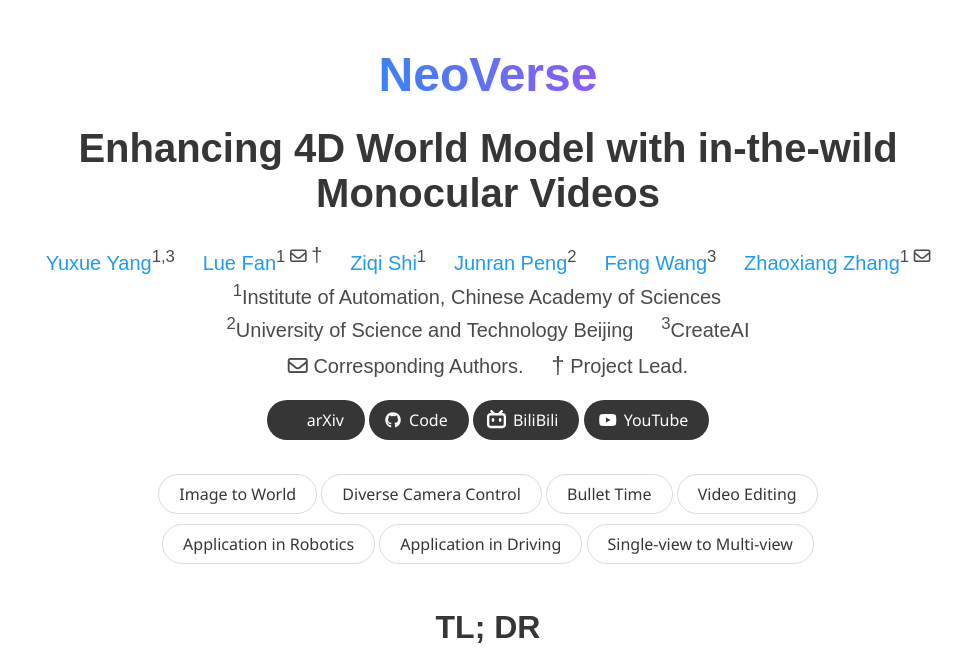
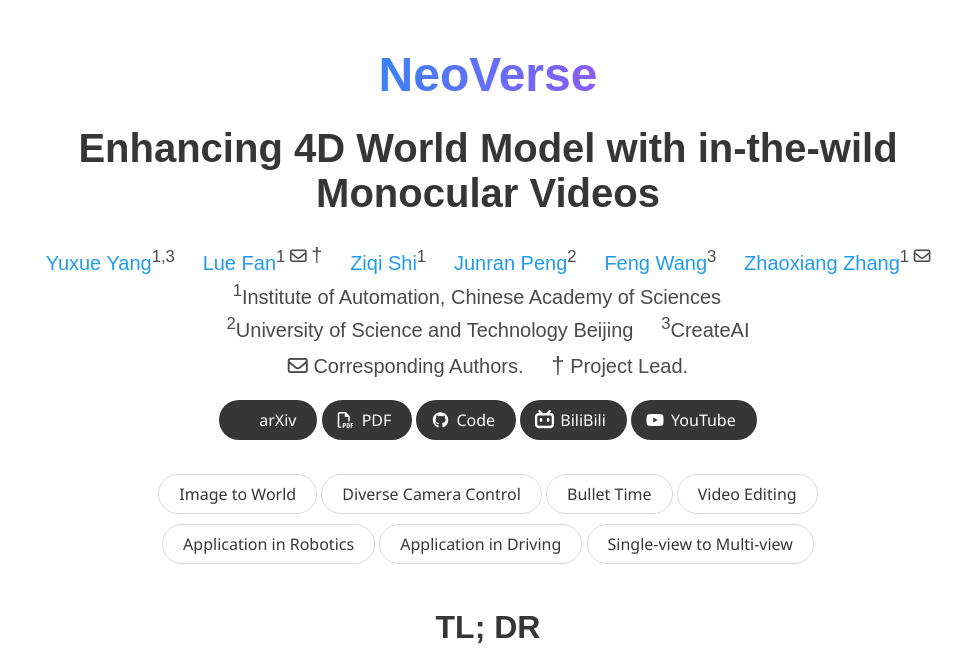
Before and after one commit to NeoVerse-4D/NeoVerse-4D.github.io, a plain HTML site: page index.html in a window 1280 px wide. Shown: the top 672 px of the page, without its empty margins (152-1127 px from the left). Drawn offline with nearby package versions, Linux system fonts and the light colour scheme; some icons are missing; a web font is replaced by a local one.

Commit message:
Upload paper

```diff
--- a/index.html
+++ b/index.html
@@ -106,6 +106,16 @@
                       <i class="ai ai-arxiv"></i>
                   </span>
                   <span>arXiv</span>
+                </a>
+              </span>
+
+              <span class="link-block">
+                <a href="./resources/NeoVerse_paper.pdf"
+                   class="external-link button is-normal is-rounded is-dark">
+                  <span class="icon">
+                      <i class="far fa-file-pdf"></i>
+                  </span>
+                  <span>PDF</span>
                 </a>
               </span>
 
```
Also changed, not shown: 1 other file.
